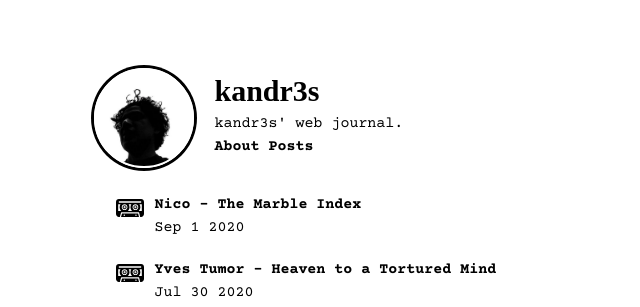
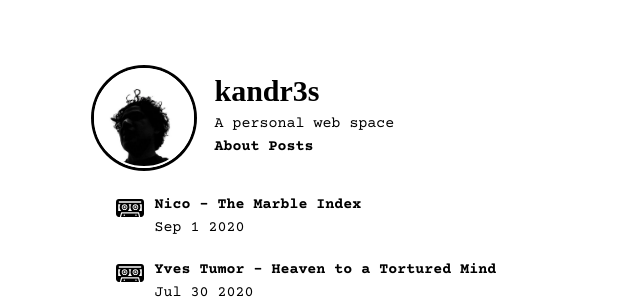
Before and after one commit to kandr3s/kandr3s.github.io, a Jekyll site: the page built from index.html, in a window 1280 px wide. Shown: the top 307 px of the page, without its empty margins (322-962 px from the left). Built offline with Jekyll 4.4.1, drawn with Linux system fonts in a browser that asks for light colours; nearby versions of some CDN libraries.

Commit message:
Minor general changes

```diff
--- a/_config.yml
+++ b/_config.yml
@@ -1,9 +1,9 @@
 # General
 baseurl: ''
-name: "Andrés Cárdenas"
+name: "kandr3s"
 logo: "/images/kandr3s.jpg"
 author: "kandr3s"
-tagline: "kandr3s' web journal."
+tagline: "A personal web space"
 
 # SEO
 description: "kandr3s' website: a personal journal on records, films and books"
```
